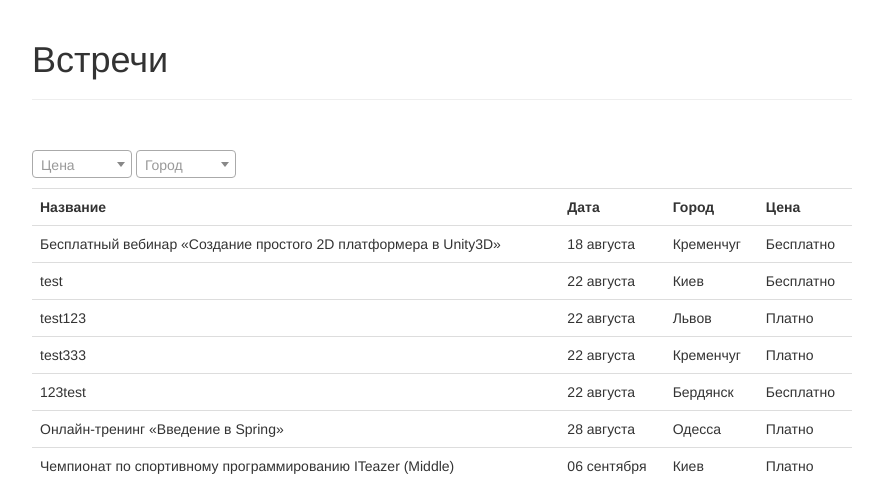
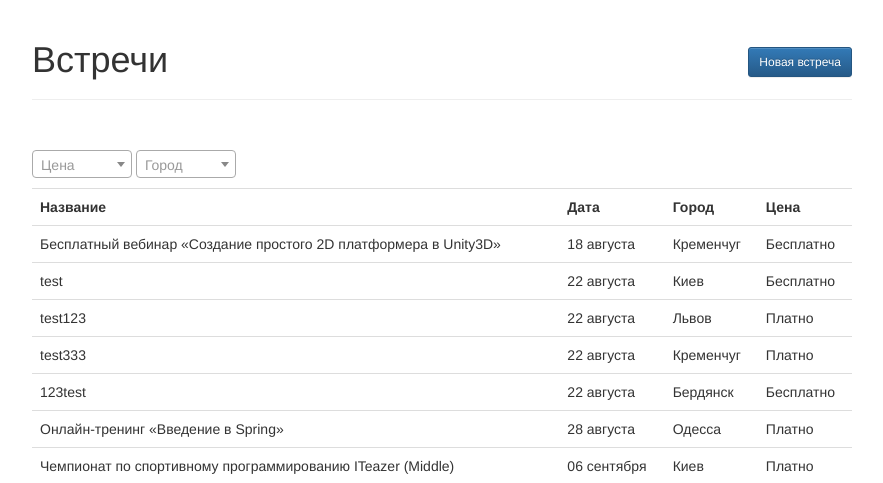
Before and after one commit to mambusskruj/simplyCo-test, a Django app: page /events/ in a window 1280 px wide. Shown: the top 483 px of the page, without its empty margins (198-1081 px from the left). Run offline with Django 3.2, Linux system fonts and the light colour scheme; data comes from the database, SQL or seed files in the repository; both versions use the stored data as it was after the commit; some libraries are stand-ins or nearby versions.

Commit message:
create-event-button, js logic for button

```diff
--- a/simply_test/events/static/events/styles.css
+++ b/simply_test/events/static/events/styles.css
@@ -15,3 +15,7 @@ html {
 .events__form {
   margin-bottom: 10px;
 }
+
+.button {
+  float: right;
+}
--- a/simply_test/events/templates/events/base.html
+++ b/simply_test/events/templates/events/base.html
@@ -13,7 +13,6 @@
     {% block meta %}{% endblock %}
     <meta charset="utf-8">
     <title>Simply events</title>
-    {% block script %}{% endblock %}
   </head>
 
   <body>
@@ -23,5 +22,6 @@
       </div>
       {% block content %}{% endblock %}
     </div>
+    {% block script %}{% endblock %}
   </body>
 </html>
--- a/simply_test/events/templates/events/events.html
+++ b/simply_test/events/templates/events/events.html
@@ -1,21 +1,16 @@
 {% extends "events/base.html" %}
 
-{% block script %}
-    <script type="text/javascript">
-        $(document).ready(function() {
-          $("#select_type").select2( {placeholder: "Цена", width: '100px' });
-          $("#select_city").select2( {placeholder: "Город", width: '100px' });
-        });
-      </script>
-{% endblock %}
-
 {% block h1 %}
-  <h1>Встречи</h1>
+  <h1>Встречи
+    <div class="button">
+      <button id="create_button" type="button" class="btn btn-primary btn-sm">Новая встреча</button>
+    </div>
+  </h1>
 {% endblock %}
 
 {% block content %}
   <div class="events">
-    <form action="{% url 'filter-form' %}" method="POST" class="events__form">
+    <form action="{% url 'index' %}" method="POST" class="events__form">
       {% csrf_token %}
 
       <select name="type" id="select_type">
@@ -54,3 +49,25 @@
       </div>
     </div>
 {% endblock %}
+
+{% block script %}
+<script type="text/javascript">
+      document.getElementById("create_button").onclick = function () {
+        ur = location.pathname
+        if (ur.indexOf('city') == -1 ){
+          location.pathname='/events/new/'
+        }
+        else {
+          city = ur.substring(ur.indexOf('city/')+5)
+          location.pathname='/events/new/'+city
+        }
+      };
+</script>
+
+<script type="text/javascript">
+        $(document).ready(function() {
+          $("#select_type").select2( {placeholder: "Цена", width: '100px' });
+          $("#select_city").select2( {placeholder: "Город", width: '100px' });
+        });
+</script>
+{% endblock %}
--- a/simply_test/events/urls.py
+++ b/simply_test/events/urls.py
@@ -7,7 +7,6 @@ urlpatterns = [
     url(r'^$', views.index, name='index'),
     url(r'^new/$', views.EventView.as_view(), name='new_event'),
     url(r'^new/(?P<city>\w+)/$', views.EventView.as_view(), name='new_event'),
-    url(r'^type/$', views.filter_form, name='filter-form'),
     url(r'^(?P<filter1>\w+)/(?P<value1>\w+)/$', views.filter_simple, name='filter_simple'),
     url(r'^(?P<filter1>\w+)/(?P<value1>\w+)/(?P<filter2>\w+)/(?P<value2>\w+)/$', views.filter_mix, name='filter_mix'),
 ]
--- a/simply_test/events/views.py
+++ b/simply_test/events/views.py
@@ -13,20 +13,9 @@ from django.http.response import Http404
 city_list = City.objects.all()
 
 def index(request):
-    """Render EVENT-APP index page, form post-request action
-
     """
-    event_list = Event.objects.filter(date__gte=datetime.now()).order_by('date')
-    context = {
-        'events' : event_list,
-        'cities' : city_list,
-    }
-
-    return render(request, 'events/events.html', context)
-
-
-def filter_form(request):
-    """Filter form post-request. Redirect to views that render filtered query.
+    Render EVENT-APP index page, filter form post-request.
+    Redirect to views that render filtered query.
 
     """
     if request.POST:
@@ -42,7 +31,14 @@ def filter_form(request):
 
         if request.POST.get('city')!='all':
             return redirect('/events/city/'+request.POST.get('city'))
-        return HttpResponseRedirect('/events')
+
+    event_list = Event.objects.filter(date__gte=datetime.now()).order_by('date')
+    context = {
+        'events' : event_list,
+        'cities' : city_list,
+    }
+
+    return render(request, 'events/events.html', context)
 
 
 def filter_simple(request, filter1, value1):
@@ -126,7 +122,7 @@ class EventView(FormView):
     def get(self, request, city=None):
         if city is not None:
             city = City.objects.filter(slug=city)[0].id
-        form = self.form_class(initial={'city_event': city})
+        form = self.form_class(initial={'city_event': city, 'isFree': False})
         return render(request, self.template_name, {'form': form})
 
     def post(self, request):
```
Also changed, not shown: simply_test/db.sqlite3.
